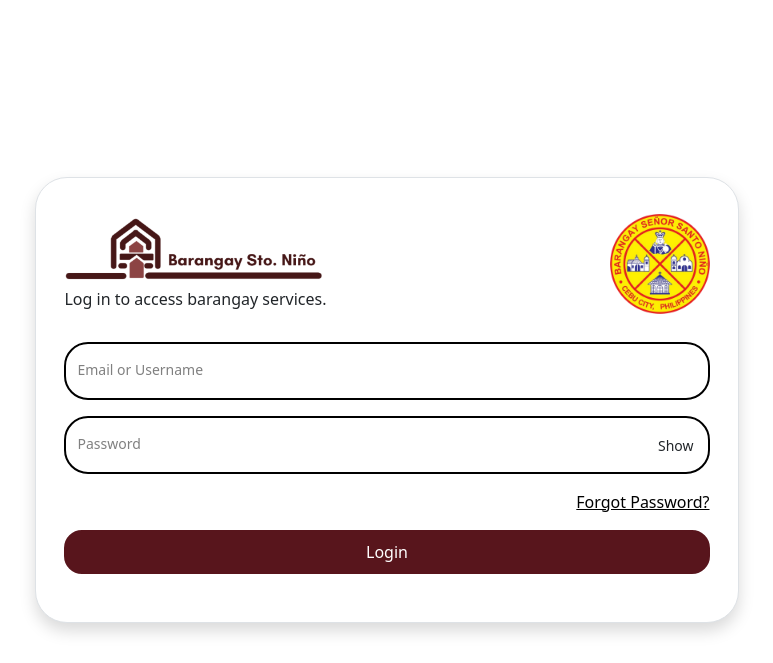
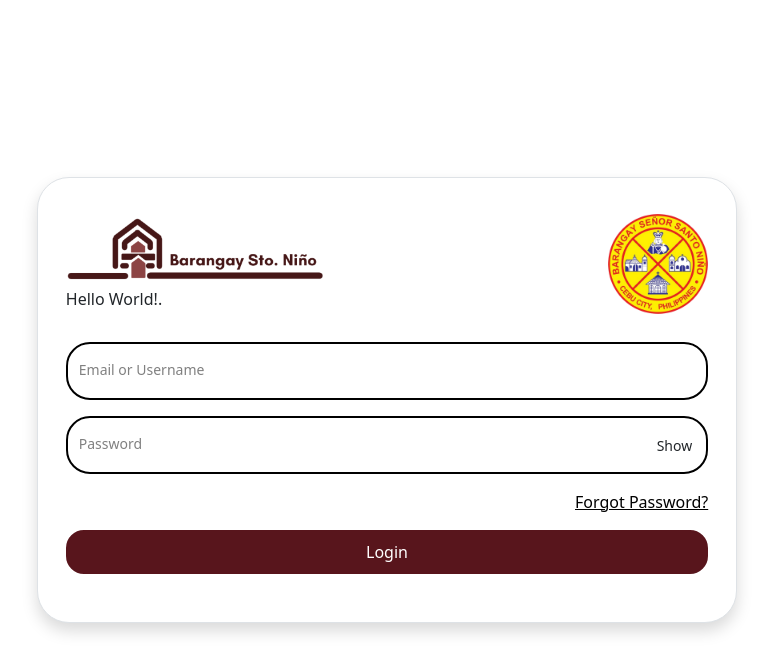
Before and after one commit to raffiMartin069/barug-drf-test-cicd, a Django app: page / in a window 1280 px wide. Shown: the top 663 px of the page, without its empty margins (253-1026 px from the left). Run offline with Django 5.2, Linux system fonts and the light colour scheme; some libraries are stand-ins or nearby versions.

Commit message:
sample test

```diff
--- a/authentication/templates/authentication/authentication_index.html
+++ b/authentication/templates/authentication/authentication_index.html
@@ -33,7 +33,7 @@
                             <div>
                                 <img src="{% static 'images/login-logo.png' %}" alt="Logo" class="img-fluid" style="max-height: 80px;">
                             </div>
-                            <h6>Log in to access barangay services.</h6>
+                            <h6>Hello World!.</h6>
                         </div>
                         <div>
                             <img src="{% static 'images/brgy-sto-nino.png' %}" alt="Logo" class="img-fluid" style="max-height: 100px;">
```
